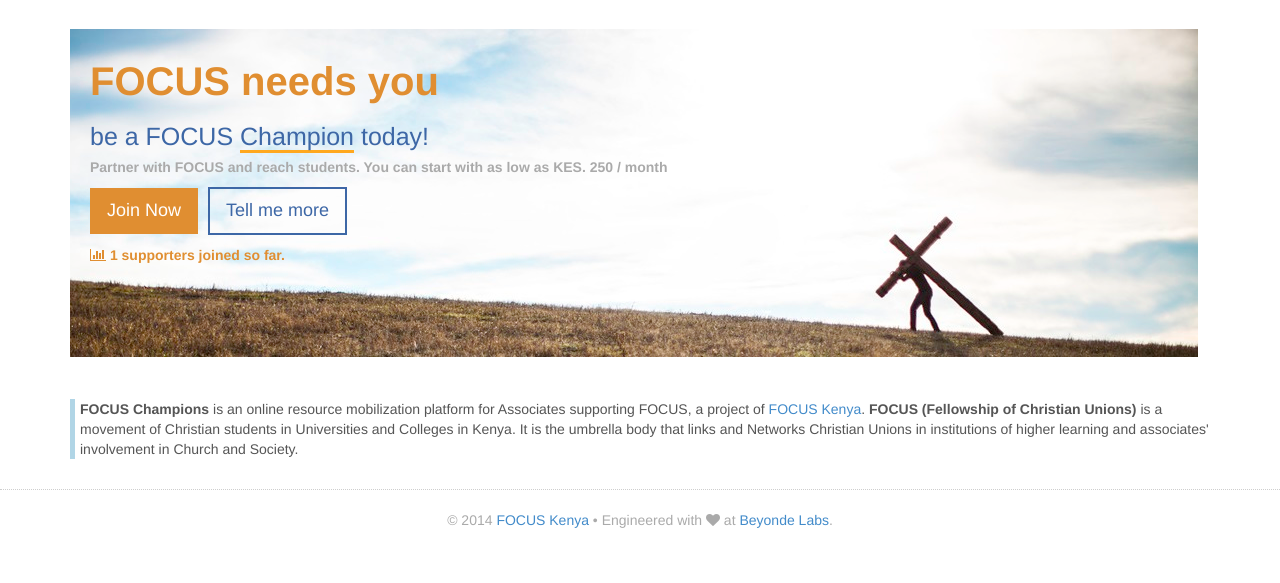
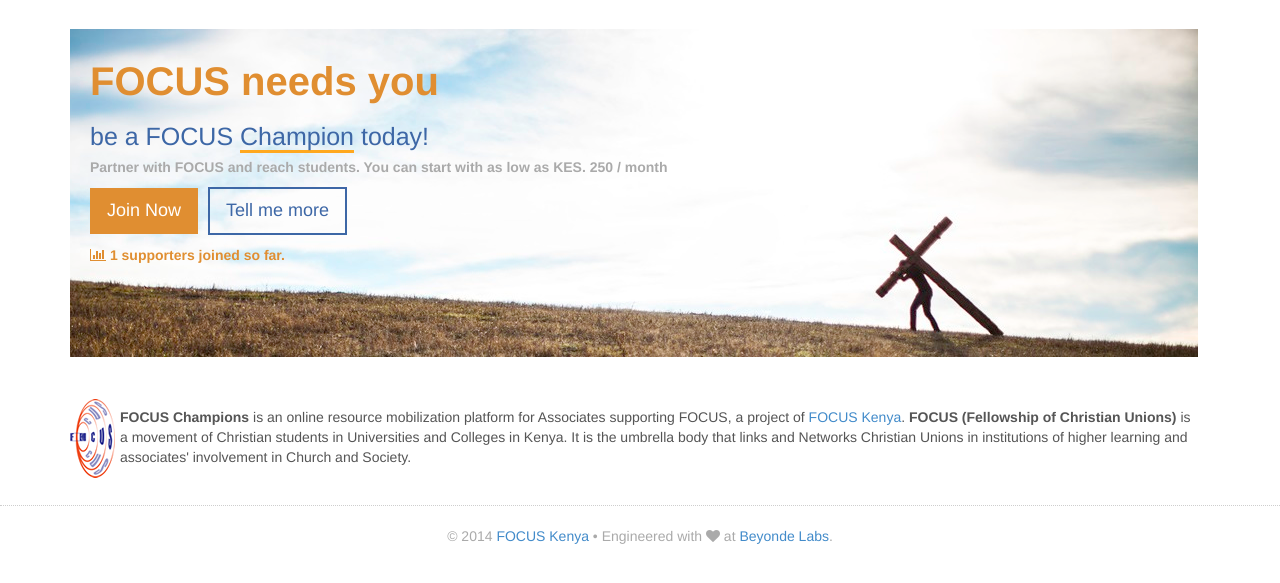
Before and after one commit to BeyondeLabs/xfc, a CodeIgniter app: page /focus-champions/index.php/home/index in a window 1280 px wide. Shown: the part 71-654 px from the top of the page. Run offline with CodeIgniter, Linux system fonts and the light colour scheme.

Commit message:
Added FOCUS logo, now close #30

```diff
--- a/app/assets/css/main.css
+++ b/app/assets/css/main.css
@@ -288,8 +288,9 @@ span.beta{
 }
 
 .focus{
-	border-left: solid 5px #B0D5E6;
 	padding-left: 5px;
+	background: url(../img/focus-logo.png) no-repeat;
+	padding: 8px 10px 8px 50px;
 }
 
 .footer{
```
Also changed, not shown: app/assets/img/focus-logo.png (added).
